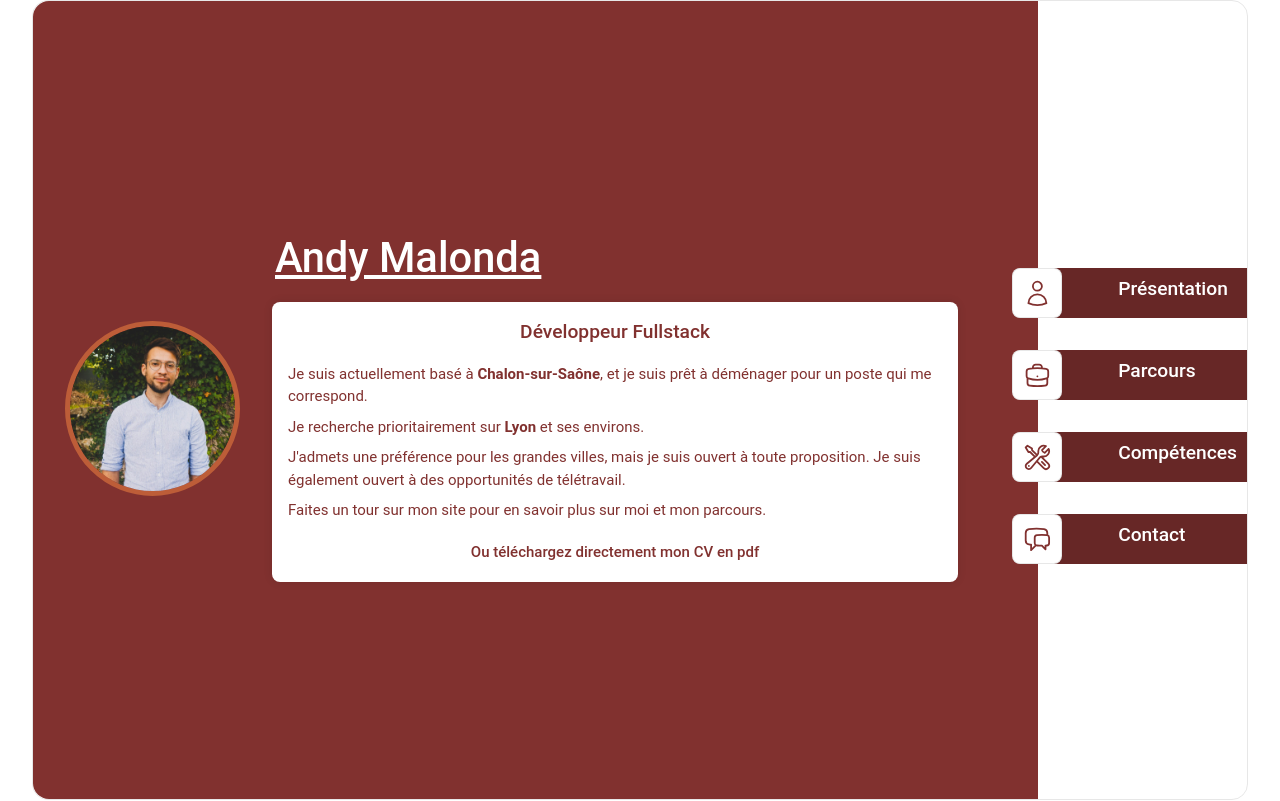
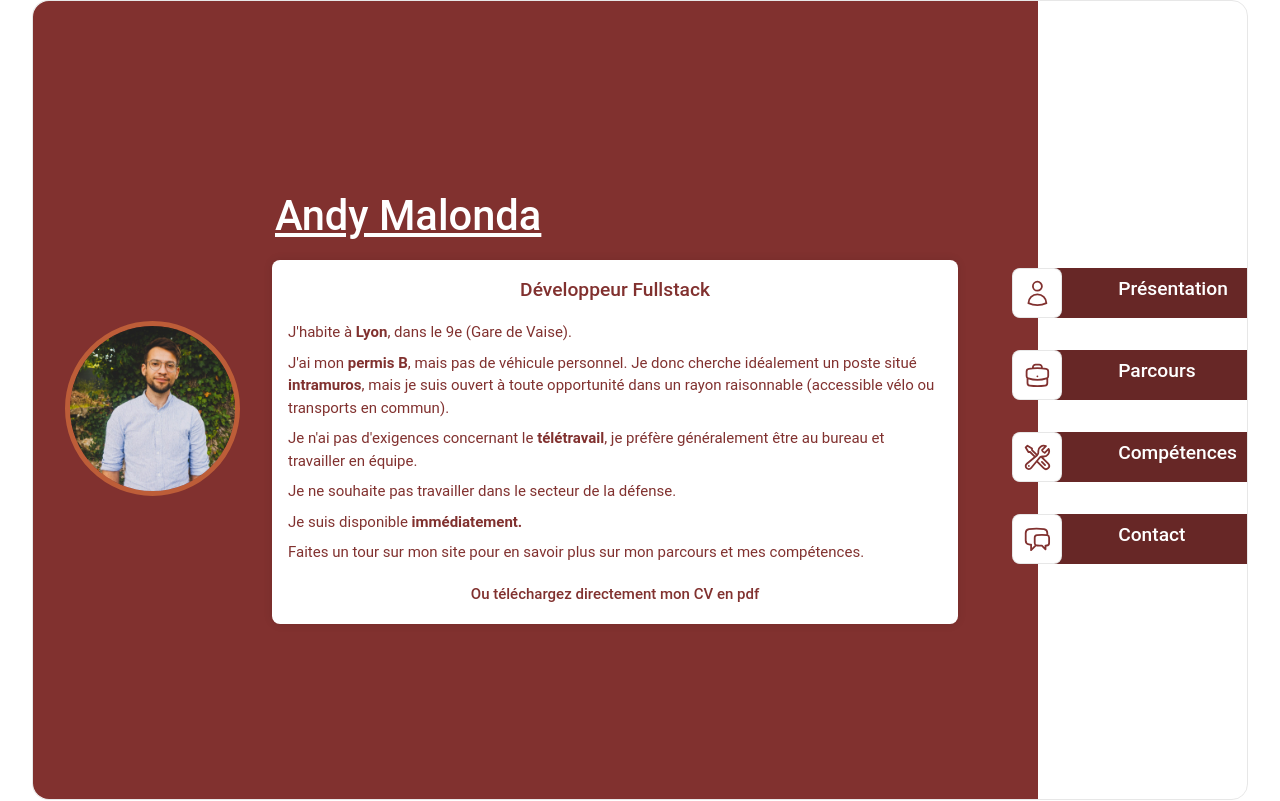
Before and after one commit to AndyMalonda/vue-andy-malonda, a Vue app: page / in a window 1280 px wide. Shown: the top 801 px of the page. Built offline with nearby package versions, Linux system fonts and the light colour scheme.

Commit message:
changed CV, presentation and commented magnet nav

```diff
--- a/src/components/Header.vue
+++ b/src/components/Header.vue
@@ -18,19 +18,22 @@ defineProps({
       title="Développeur Fullstack"
       description="
       <p>
-        Je suis actuellement basé à <strong>Chalon-sur-Saône</strong>,
-        et je suis prêt à déménager pour un poste qui me correspond.
+        J'habite à <strong>Lyon</strong>, dans le 9e (Gare de Vaise).
       </p>
       <p>
-        Je recherche prioritairement sur <strong>Lyon</strong> et ses
-        environs.
+        J'ai mon <strong>permis B</strong>, mais pas de véhicule personnel. Je donc cherche idéalement un poste situé <strong>intramuros</strong>, mais je suis ouvert à toute opportunité dans un rayon raisonnable (accessible vélo ou transports en commun).
       </p>
       <p>
-        J'admets une préférence pour les grandes villes, mais je suis
-        ouvert à toute proposition. Je suis également ouvert à des opportunités de télétravail.
+        Je n'ai pas d'exigences concernant le <strong>télétravail</strong>, je préfère généralement être au bureau et travailler en équipe.
       </p>
       <p>
-        Faites un tour sur mon site pour en savoir plus sur moi et mon parcours.
+        Je ne souhaite pas travailler dans le secteur de la défense.
+      </p>
+      <p>
+        Je suis disponible <strong>immédiatement.</strong>
+      </p>
+      <p>
+        Faites un tour sur mon site pour en savoir plus sur mon parcours et mes compétences.
       </p>
       "
       linkDescription="Ou téléchargez directement mon CV en pdf"
```
Also changed, not shown: src/App.vue (+41 -7 lines), 1 other file (tests, documents, lock files or other folders).
